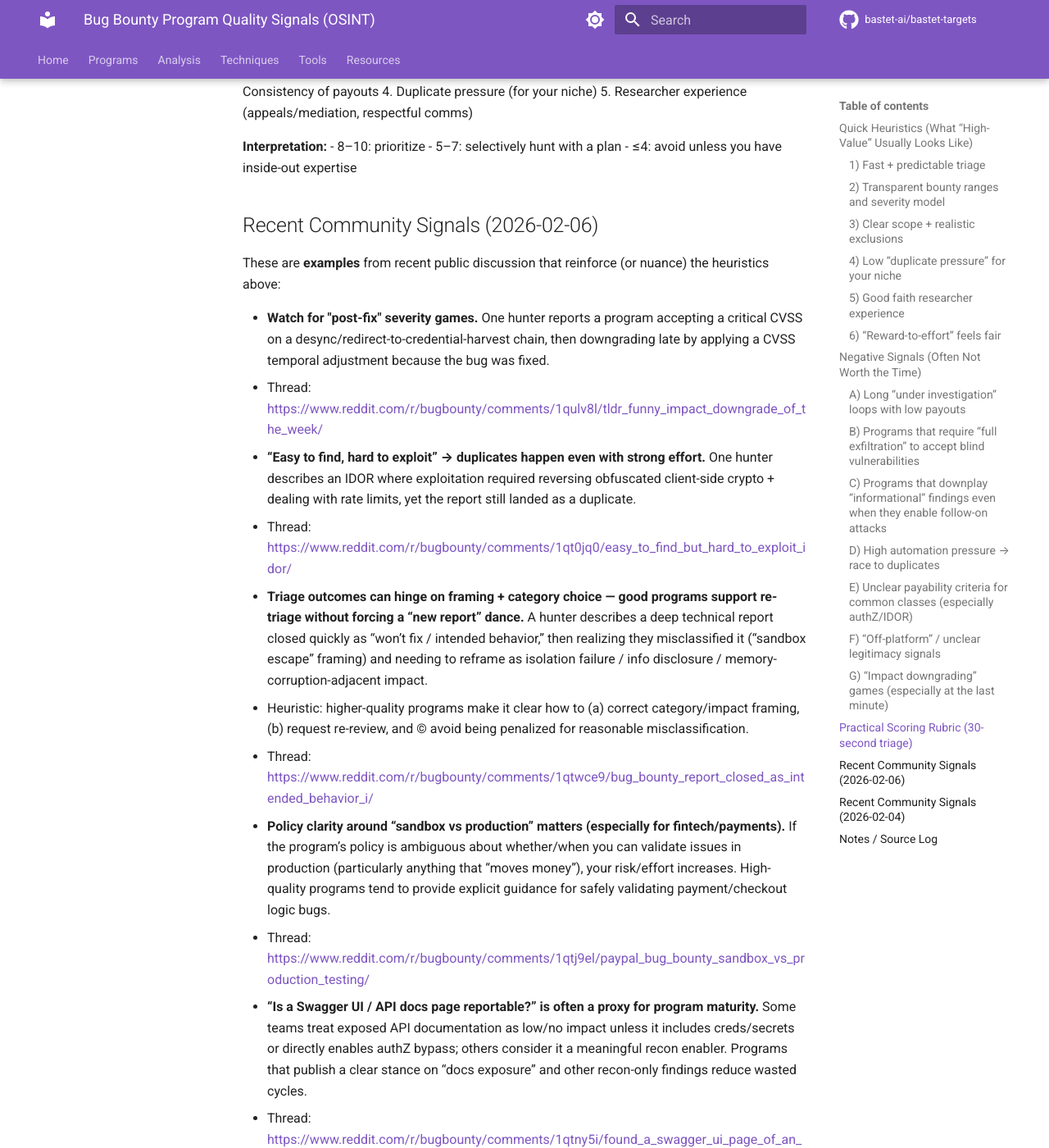
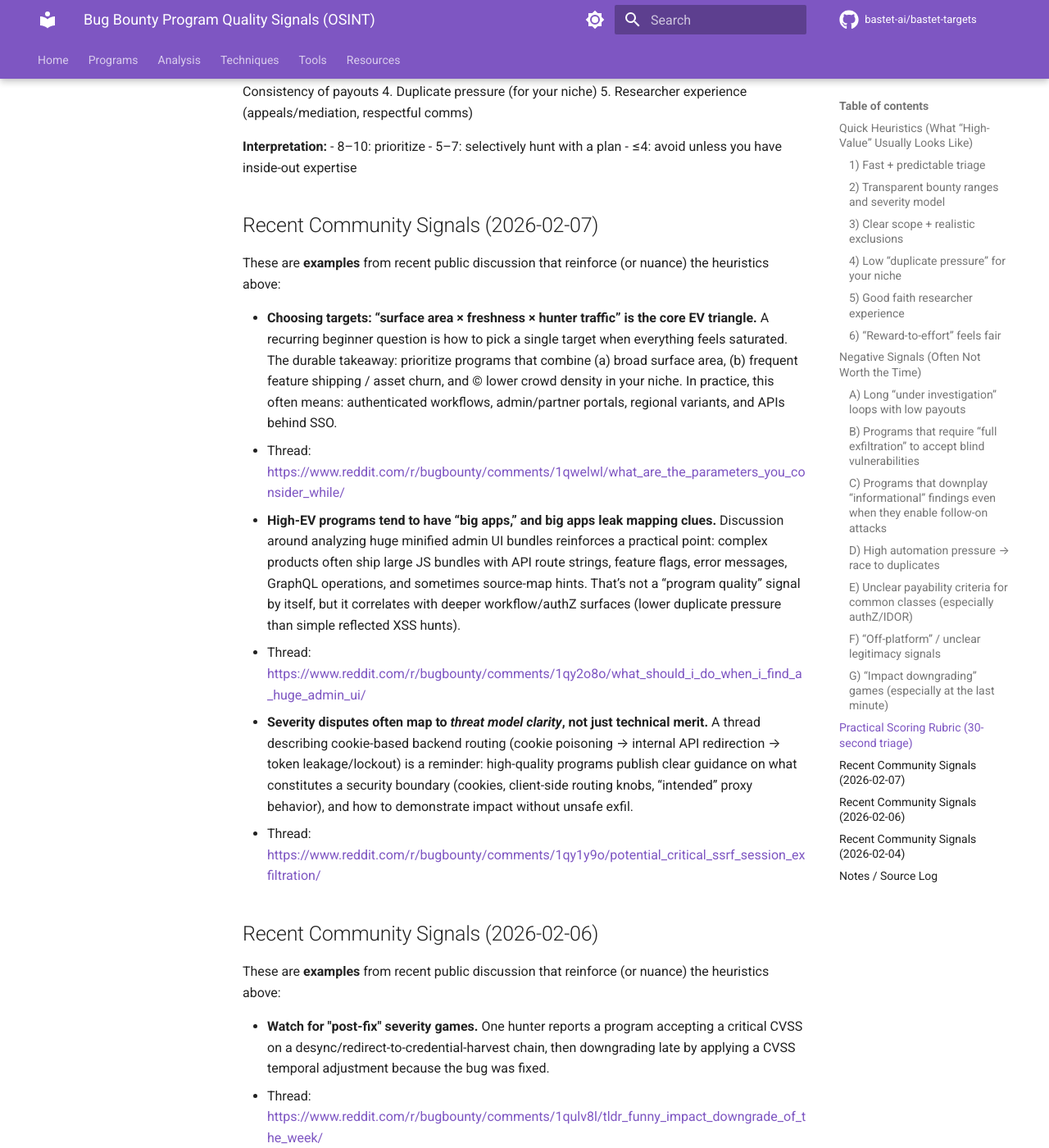
Before and after one commit to bastet-ai/bastet-targets, an MkDocs documentation site: the page built from docs/programs/program-quality-signals.md, in a window 1280 px wide and 1400 px high, scrolled down 3738 px. Shown: the whole window at 82% size. Built offline with MkDocs 1.6.1 and Material for MkDocs 9.7.7, drawn with Linux system fonts in a browser that asks for light colours; comment, search, counter and statistics services are not loaded.

Commit message:
docs: add 2026-02-07 program quality community signals

```diff
--- a/docs/programs/program-quality-signals.md
+++ b/docs/programs/program-quality-signals.md
@@ -114,6 +114,19 @@ Score each 0–2 (max 10):
 - 5–7: selectively hunt with a plan
 - ≤4: avoid unless you have inside-out expertise
 
+## Recent Community Signals (2026-02-07)
+
+These are **examples** from recent public discussion that reinforce (or nuance) the heuristics above:
+
+- **Choosing targets: “surface area × freshness × hunter traffic” is the core EV triangle.** A recurring beginner question is how to pick a single target when everything feels saturated. The durable takeaway: prioritize programs that combine (a) broad surface area, (b) frequent feature shipping / asset churn, and (c) lower crowd density in your niche. In practice, this often means: authenticated workflows, admin/partner portals, regional variants, and APIs behind SSO.
+  - Thread: https://www.reddit.com/r/bugbounty/comments/1qwelwl/what_are_the_parameters_you_consider_while/
+
+- **High-EV programs tend to have “big apps,” and big apps leak mapping clues.** Discussion around analyzing huge minified admin UI bundles reinforces a practical point: complex products often ship large JS bundles with API route strings, feature flags, error messages, GraphQL operations, and sometimes source-map hints. That’s not a “program quality” signal by itself, but it correlates with deeper workflow/authZ surfaces (lower duplicate pressure than simple reflected XSS hunts).
+  - Thread: https://www.reddit.com/r/bugbounty/comments/1qy2o8o/what_should_i_do_when_i_find_a_huge_admin_ui/
+
+- **Severity disputes often map to *threat model clarity*, not just technical merit.** A thread describing cookie-based backend routing (cookie poisoning → internal API redirection → token leakage/lockout) is a reminder: high-quality programs publish clear guidance on what constitutes a security boundary (cookies, client-side routing knobs, “intended” proxy behavior), and how to demonstrate impact without unsafe exfil.
+  - Thread: https://www.reddit.com/r/bugbounty/comments/1qy1y9o/potential_critical_ssrf_session_exfiltration/
+
 ## Recent Community Signals (2026-02-06)
 
 These are **examples** from recent public discussion that reinforce (or nuance) the heuristics above:
```
